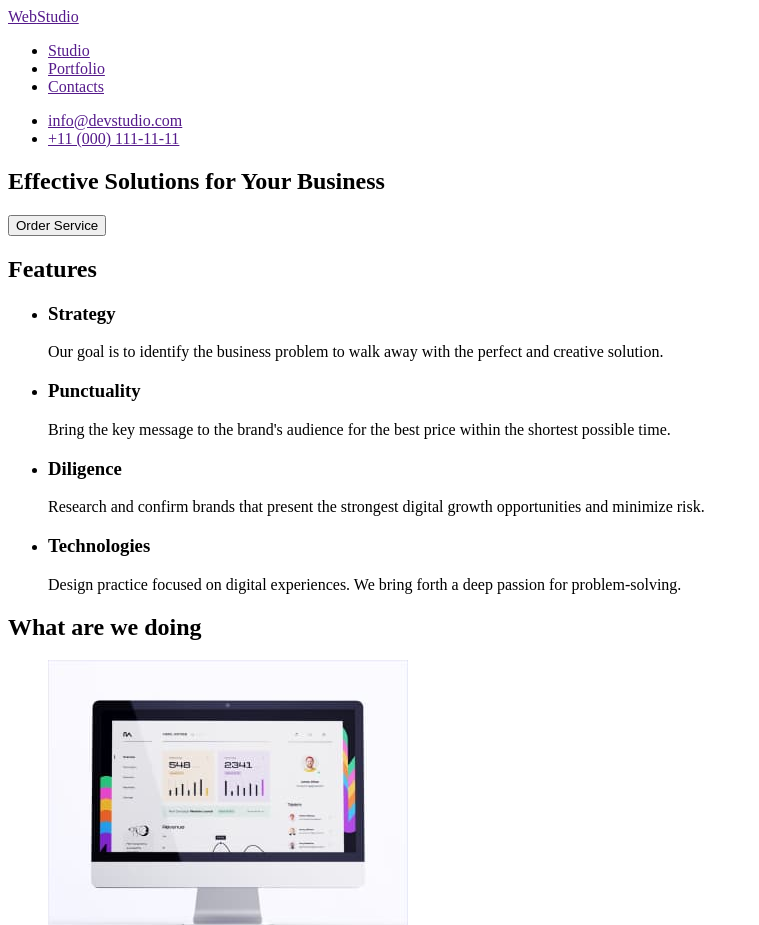
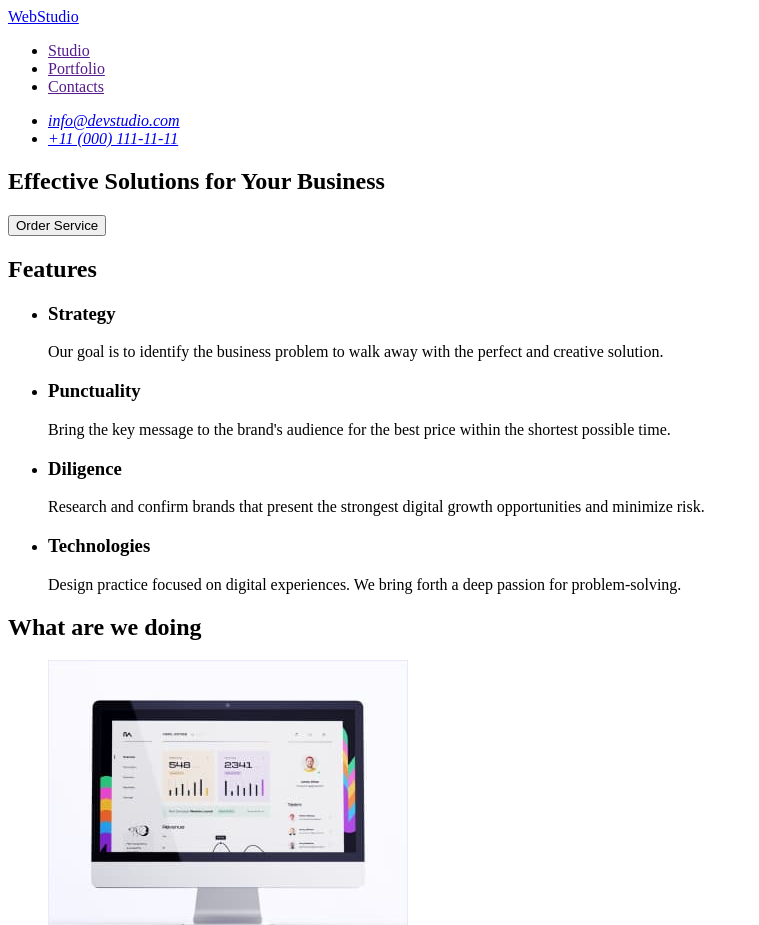
Before and after one commit to Maksym-Shcherbak/goit-markup-hw-01, a plain HTML site: page index.html in a window 1280 px wide. Shown: the top 925 px of the page, without its empty margins (0-759 px from the left). Drawn offline with Linux system fonts and the light colour scheme.

Commit message:
Fix issues index html

```diff
--- a/index.html
+++ b/index.html
@@ -9,17 +9,19 @@
 <body>
     <header>
         <nav>
-            <a class="logo-header" href="">Web<span>Studio</span></a>
+            <a class="logo-header" href="./index.html">WebStudio</a>
             <ul class="navigation">
                 <li class="nav-link"><a href="">Studio</a></li>
                 <li class="nav-link"><a href="">Portfolio</a></li>
                 <li class="nav-link"><a href="">Contacts</a></li>
             </ul>
         </nav>
-        <ul class="contact">
-            <li class="conatct-link"><a class="conatct-link" href="">info@devstudio.com</a></li>
-            <li class="conatct-link"><a class="conatct-link" href="">+11 (000) 111-11-11</a></li>
-        </ul>
+        <address>
+            <ul class="contact">
+                <li class="conatct-link"><a class="conatct-link" href="mailto:info@devstudio.com">info@devstudio.com</a></li>
+                <li class="conatct-link"><a class="conatct-link" href="tel:+110001111111">+11 (000) 111-11-11</a></li>
+            </ul>
+        </address>
     </header>
     <main>
         <section class="order">
@@ -56,7 +58,7 @@
             </ul>
         </section>
         <section class="our-team">
-            <h2 class="our-team-title">Our team</h2>
+            <h2 class="our-team-title">Our Team</h2>
             <ul class="team-list">
                 <li class="team-list-item">
                     <img src="./images/team1.jpg" alt="smiling man in a blue shirt" class="team-member-photo" width="264">
@@ -82,7 +84,7 @@
         </section>
     </main>
     <footer>
-        <a class="logo-footer" href="">Web<span>Studio</span></a>
+        <a class="logo-footer" href="./index.html">WebStudio</a>
         <p>Increase the flow of customers and sales for your business with digital marketing & growth solutions.</p>
     </footer>
 </body>
```
